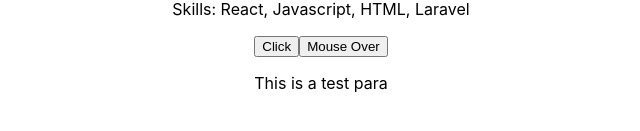
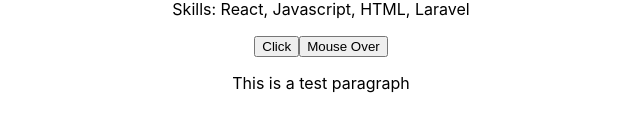
Before and after one commit to danasugu/apppro, a React (Create React App) app: page / in a window 1280 px wide. Shown: the part 191-322 px from the top of the page, without its empty margins (319-959 px from the left). Built offline with nearby package versions, Linux system fonts and the light colour scheme.

Commit message:
Update Post.js

```diff
--- a/src/components/Post.js
+++ b/src/components/Post.js
@@ -15,6 +15,10 @@
 		console.log(e.target, e.pageX);
 	};
 
+	handleCopy = (e) => {
+		console.log('The paragraph has been copied');
+	};
+
 	render() {
 		return (
 			<div>
@@ -25,7 +29,7 @@
 				<p>Skills: {this.state.skills.join(', ')}</p>
 				<button onClick={this.handleClick}>Click</button>
 				<button onMouseOver={this.handleMouseOver}>Mouse Over</button>
-				<p>This is a test para</p>
+				<p onCopy={this.handleCopy}>This is a test paragraph</p>
 			</div>
 		);
 	}
```
